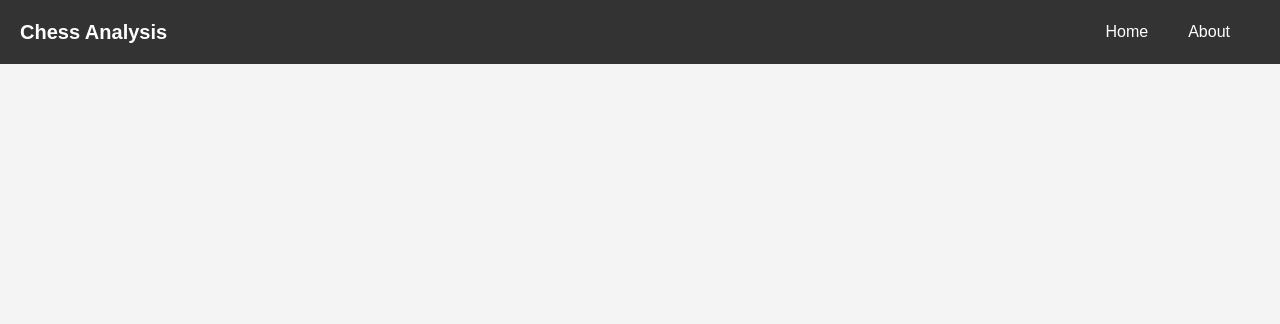
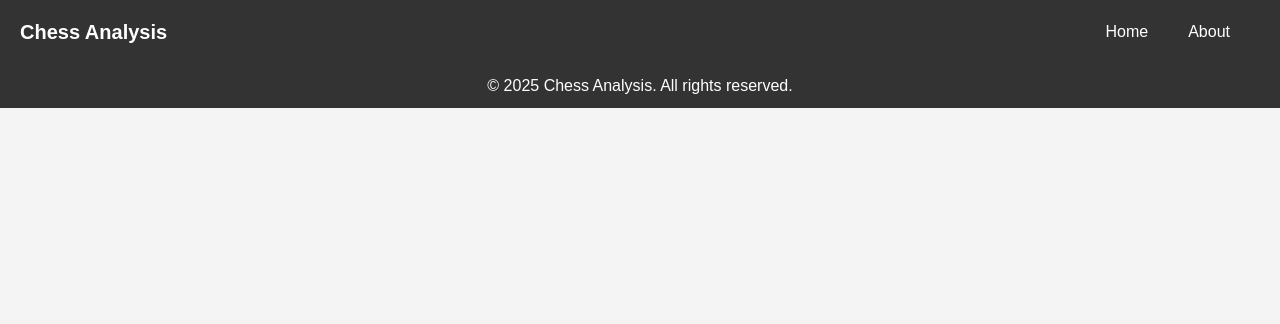
Before and after one commit to eugene-cheung/DMME, a Flask app: page / in a window 1280 px wide. Shown: the top 324 px of the page. Run offline with Flask 3, Linux system fonts and the light colour scheme; some libraries are stand-ins or nearby versions.

Commit message:
added footer

```diff
--- a/main.py
+++ b/main.py
@@ -3,6 +3,7 @@ from flask_bootstrap import Bootstrap5
 
 app = Flask(__name__)
 Bootstrap5(app)
+
 
 @app.route("/")
 def home():
--- a/static/css/styles.css
+++ b/static/css/styles.css
@@ -43,6 +43,20 @@ nav {
   font-size: 20px;
 }
 
+footer {
+  background-color: #333;
+  color: white;
+  text-align: center;
+  padding: 10px 0;
+  position: relative;
+  bottom: 0;
+  width: 100%;
+}
+
+footer p {
+  margin: 0;
+}
+
 .content {
   text-align: center;
   padding: 20px;
--- a/templates/footer.html
+++ b/templates/footer.html
@@ -1,8 +1,7 @@
         <!-- Footer-->
+
         <footer>
-          <div class="container">
-
-          </div>
+        <p>&copy; 2025 Chess Analysis. All rights reserved.</p>
       </footer>
       <!-- Bootstrap core JS-->
       <script src="https://cdn.jsdelivr.net/npm/bootstrap@5.2.3/dist/js/bootstrap.bundle.min.js"></script>
```
